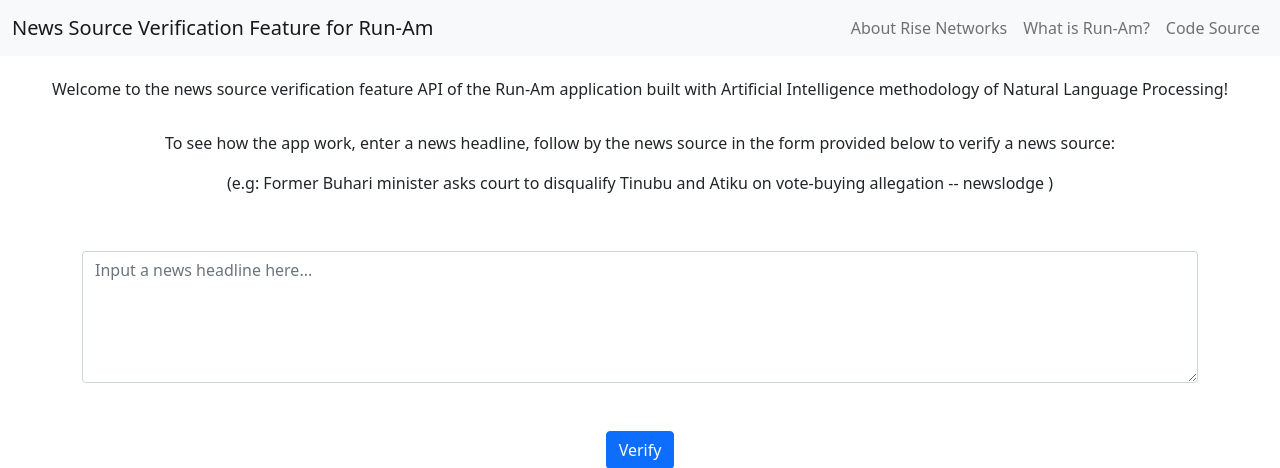
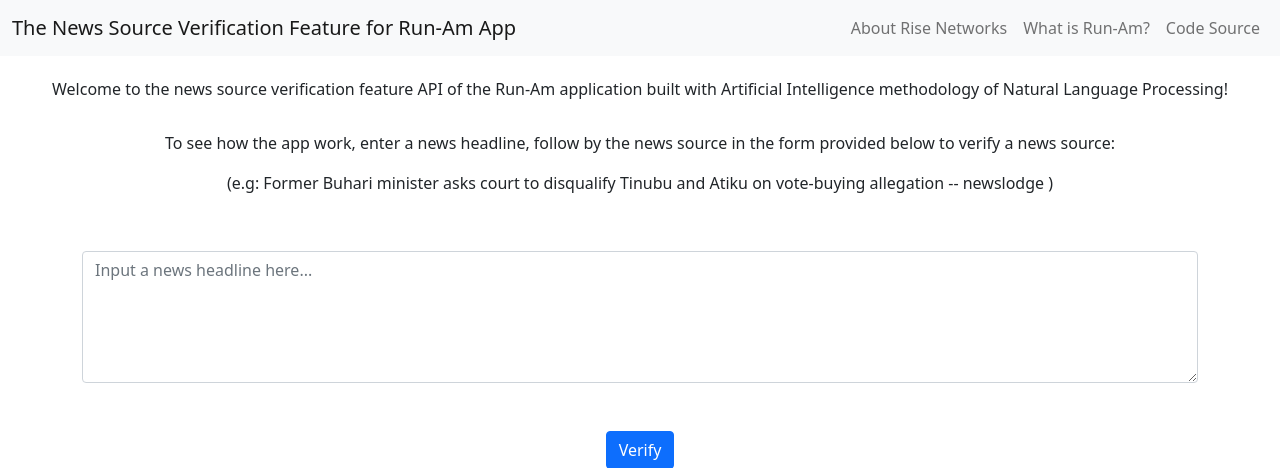
Before and after one commit to emekaorjiani/run-am, a Flask app: page / in a window 1280 px wide. Shown: the top 468 px of the page. Run offline with Flask 2, Linux system fonts and the light colour scheme; parts of the project's set-up code (start-up, migrations or seed data) failed here and were passed over; some libraries are stand-ins or nearby versions.

Commit message:
Update index.html

```diff
--- a/templates/index.html
+++ b/templates/index.html
@@ -17,7 +17,7 @@
 <body>
 	<nav class="navbar navbar-expand-lg navbar-light bg-light">
 		<div class="container-fluid">
-			<a class="navbar-brand" href="/">News Source Verification Feature for Run-Am</a>
+			<a class="navbar-brand" href="/">The News Source Verification Feature for Run-Am App</a>
 			<button class="navbar-toggler" type="button" data-bs-toggle="collapse" data-bs-target="#navbarNavAltMarkup"
 				aria-controls="navbarNavAltMarkup" aria-expanded="false" aria-label="Toggle navigation">
 				<span class="navbar-toggler-icon"></span>
```
